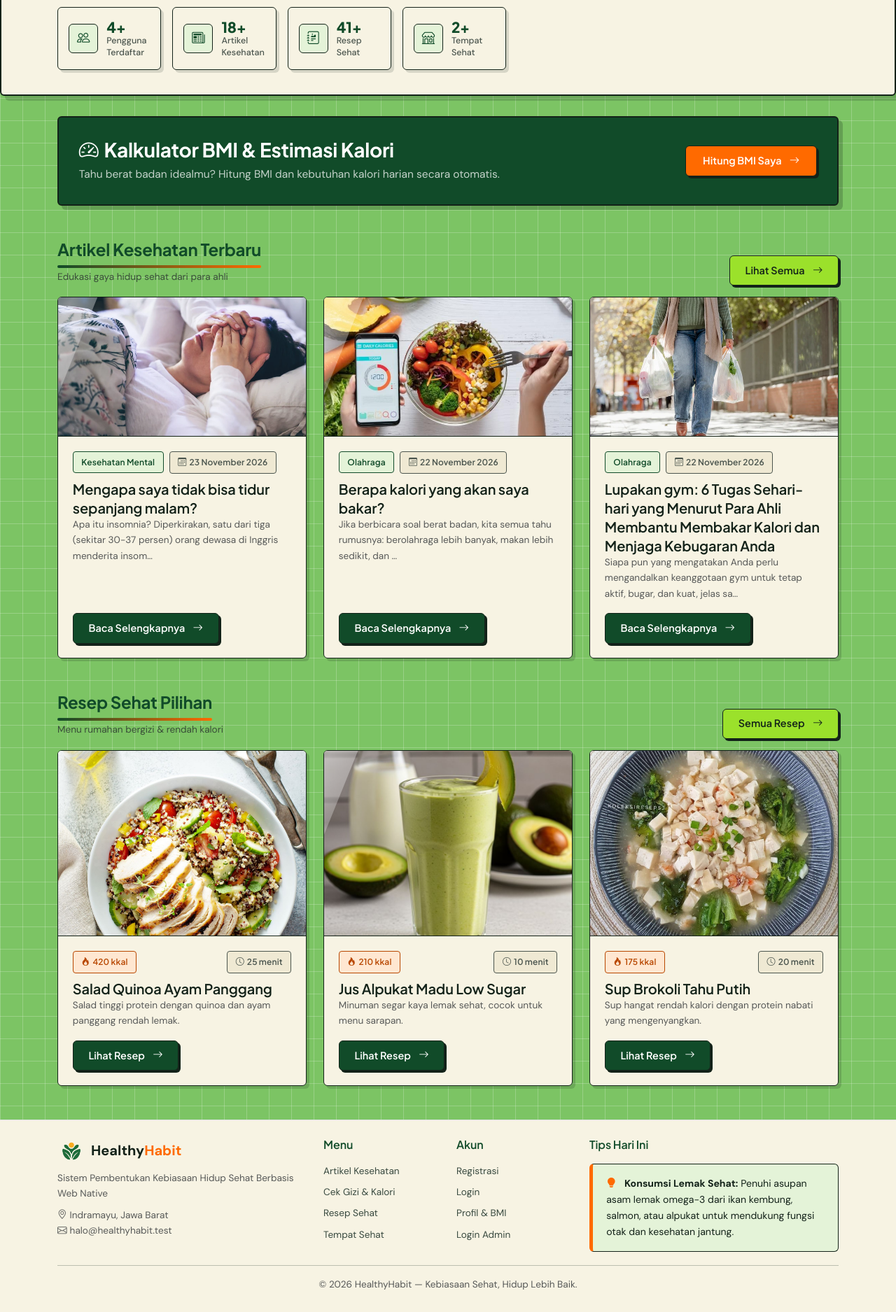
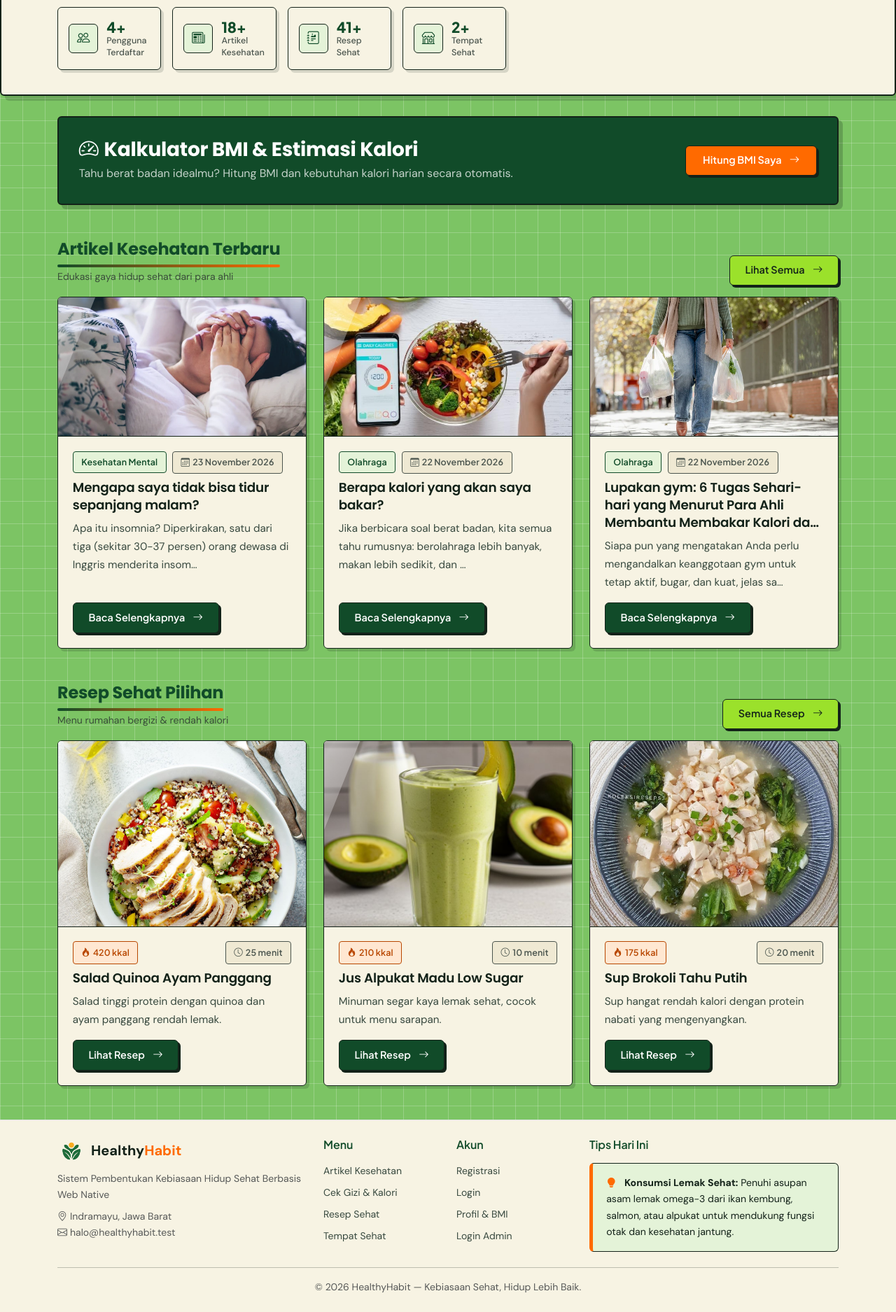
Before and after one commit to LyAmaliah/Proyek1, a PHP site: page / in a window 1280 px wide. Shown: the part 468-2343 px from the top of the page at 70% size. Before the commit the page ends 2311 px from the top, so only its background shows below. Run offline with PHP 8.4, Linux system fonts and the light colour scheme; data comes from the database, SQL or seed files in the repository.

Commit message:
Update style.css
font

```diff
--- a/assets/css/style.css
+++ b/assets/css/style.css
@@ -1,10 +1,10 @@
-@import url("https://fonts.googleapis.com/css2?family=DM+Sans:ital,opsz,wght@0,9..40,300..700;1,9..40,300..700&family=Plus+Jakarta+Sans:wght@400..800&display=swap");
+@import url("https://fonts.googleapis.com/css2?family=DM+Sans:ital,opsz,wght@0,9..40,300..700;1,9..40,300..700&family=Plus+Jakarta+Sans:wght@400..800&family=Poppins:wght@600;700;800&display=swap");
 
 /* ============================================================
  * HealthyHabit — Meal Prep Editorial + Original Fonts & Animations
  * Palet : Krem Hangat #F7F3E3 · Hijau Hutan #145A32 · Hijau Grid #7CC464
  *         Oranye Terang #FF6A00 · Hijau Limau #9BE12B · Putih #FFFFFF
- * Font  : Plus Jakarta Sans (heading) · DM Sans (body) · Bootstrap 5
+ * Font  : Poppins (judul) · Plus Jakarta Sans (UI) · DM Sans (body) · Bootstrap 5
  * ============================================================ */
 
 :root {
@@ -32,6 +32,8 @@
   /* Font lama dipertahankan */
   --font-heading: "Plus Jakarta Sans", "DM Sans", system-ui, sans-serif;
   --font-body: "DM Sans", system-ui, -apple-system, "Segoe UI", sans-serif;
+  /* Judul editorial (h1-h3, judul kartu) */
+  --font-display: "Poppins", "Plus Jakarta Sans", system-ui, sans-serif;
 
   --shadow: 0 6px 0 rgba(19, 34, 25, 0.12);
   --shadow-hover: 0 10px 0 rgba(19, 34, 25, 0.18);
@@ -79,7 +56,7 @@ body {
   position: relative;
   color: var(--teks);
   font-weight: 400;
-  font-size: 0.97rem;
+  font-size: 1rem;
   line-height: 1.65;
   min-height: 100vh;
   background-color: var(--hijau-grid);
@@ -123,6 +100,20 @@ h6 {
   letter-spacing: -0.005em;
   line-height: 1.35;
   font-weight: 600;
+}
+
+/* Judul: Poppins untuk h1-h3, section-title & judul kartu */
+h1,
+h2,
+h3,
+.h1,
+.h2,
+.h3,
+.section-title,
+.card-title {
+  font-family: var(--font-display);
+  font-weight: 700;
+  letter-spacing: -0.01em;
 }
 
 a {
@@ -865,6 +856,24 @@ a:hover > .brand-icon,
   margin-top: auto !important;
 }
 
+/* Keterbacaan kartu: judul maks 3 baris, ringkasan lebih besar & kontras */
+.card-soft .card-title {
+  font-size: 1.15rem;
+  font-weight: 600;
+  line-height: 1.35;
+  margin-bottom: 0.5rem;
+  display: -webkit-box;
+  -webkit-line-clamp: 3;
+  -webkit-box-orient: vertical;
+  overflow: hidden;
+}
+
+.card-soft .card-body p {
+  font-size: 0.95rem;
+  line-height: 1.7;
+  color: var(--teks-lembut) !important;
+}
+
 .card-soft:hover {
   transform: translateY(-4px);
   box-shadow: 6px 8px 0 rgba(19, 34, 25, 0.22);
@@ -910,7 +919,7 @@ a:hover > .brand-icon,
 .tag {
   display: inline-block;
   font-family: var(--font-heading);
-  font-size: 0.75rem;
+  font-size: 0.78rem;
   font-weight: 600;
   letter-spacing: 0.01em;
   padding: 0.28rem 0.72rem;
@@ -1798,7 +1817,6 @@ a:hover > .brand-icon,
 }
 
 @media (prefers-reduced-motion: reduce) {
-<<<<<<< Updated upstream
   *,
   *::before,
   *::after {
@@ -1807,7 +1825,3 @@ a:hover > .brand-icon,
     scroll-behavior: auto !important;
   }
 }
-=======
-    *, *::before, *::after { animation: none !important; transition: none !important; scroll-behavior: auto !important; }
-}v
->>>>>>> Stashed changes
```
Also changed, not shown: other parts of assets/css/style.css (+12 -27 lines).
